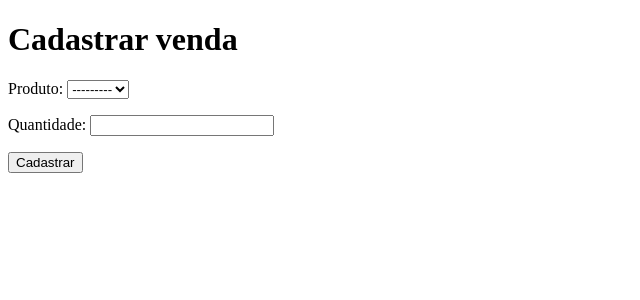
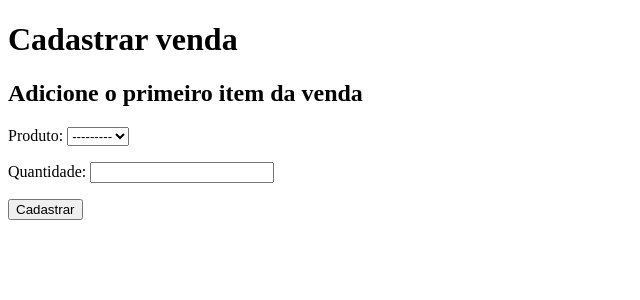
Before and after one commit to Control-Cash/controlcash, a Django app: template venda/templates/venda/criar.html in a window 1280 px wide. Shown: the top 300 px of the page, without its empty margins (0-640 px from the left). Run offline with Django 4.2, Linux system fonts and the light colour scheme; the template is opened without the code that fills it: values that come from a table or form of the project are taken from there, others are empty; parts of the project's set-up code (start-up, migrations or seed data) failed here and were passed over.

Commit message:
Adiciona titulo a página de cadastro de venda #73 #74

```diff
--- a/venda/templates/venda/criar.html
+++ b/venda/templates/venda/criar.html
@@ -8,6 +8,7 @@
   </head>
   <body>
     <h1>Cadastrar venda</h1>
+    <h2>Adicione o primeiro item da venda</h2>
     <form method="post">
       {% csrf_token %}
       {{ form.as_p }}
```
